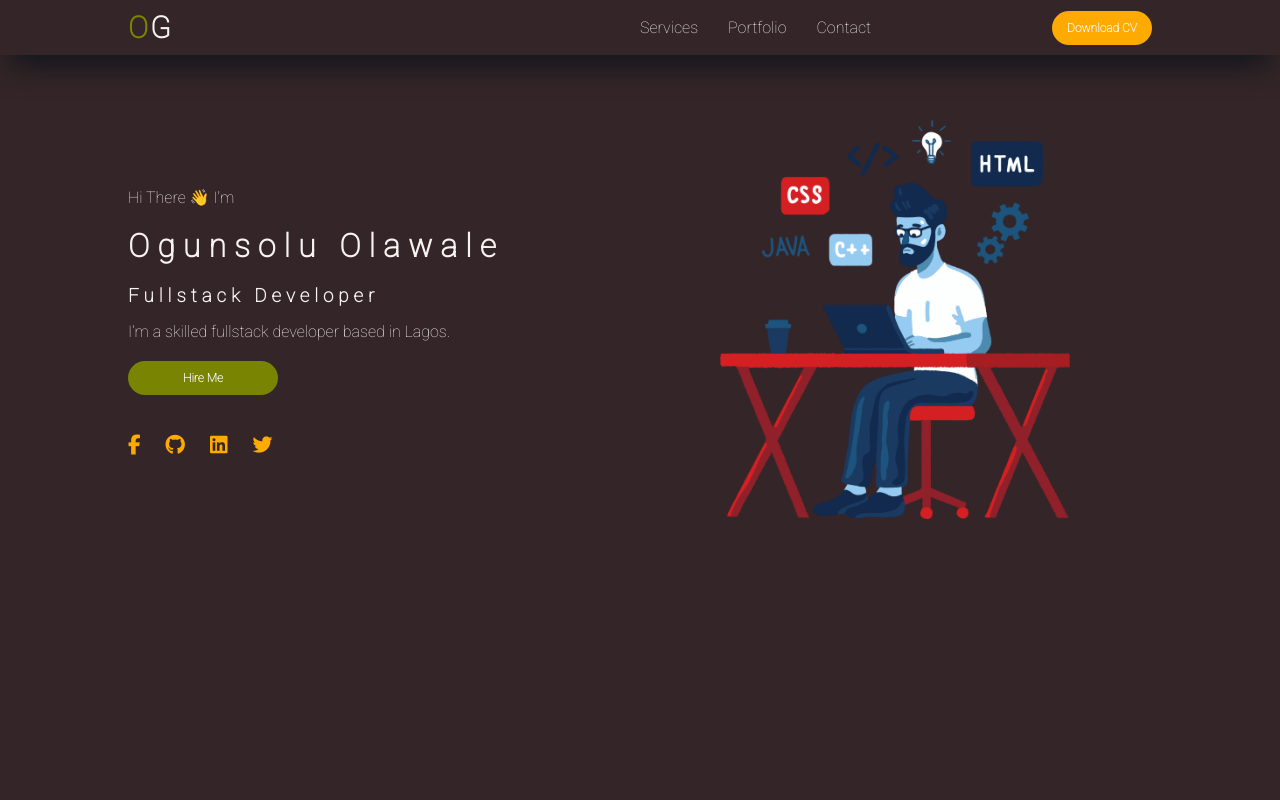
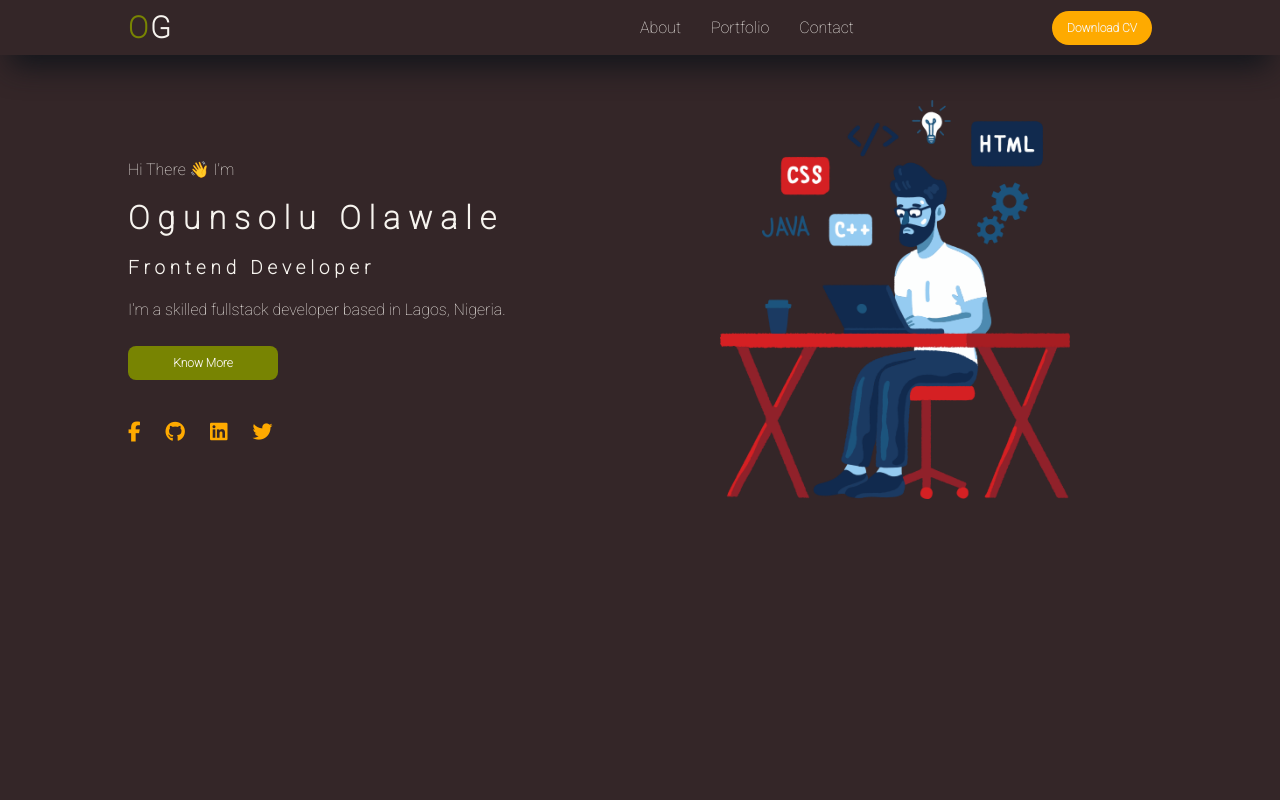
Before and after one commit to ogunsolu007/Portfolio, a React (Create React App) app: page / in a window 1280 px wide. Shown: the top 800 px of the page. Built offline with nearby package versions, Linux system fonts and the light colour scheme.

Commit message:
changes in some section

```diff
--- a/src/Components/Navbar/Navbar.jsx
+++ b/src/Components/Navbar/Navbar.jsx
@@ -32,14 +32,14 @@ const Navbar = () => {
         <div className={toggle ? "nav-lists nav-lists-expanded" : "nav-lists"}>
           <ul>
             <Link
-              to="services"
+              to="about"
               spy={true}
               smooth={true}
               offset={-70}
-              duration={500}
+              duration={2000}
             >
               <li className="nav-list">
-                <a href="#services">Services</a>
+                <a href="#about">About</a>
               </li>
             </Link>
             <Link
@@ -47,7 +47,7 @@ const Navbar = () => {
               spy={true}
               smooth={true}
               offset={-70}
-              duration={500}
+              duration={2000}
             >
               <li className="nav-list">
                 <a href="#porfolio">portfolio</a>
@@ -58,7 +58,7 @@ const Navbar = () => {
               spy={true}
               smooth={true}
               offset={-70}
-              duration={500}
+              duration={2000}
             >
               <li className="nav-list">
                 <a href="#contact">contact</a>
--- /dev/null
+++ b/src/Components/socials/Social.jsx
@@ -0,0 +1,45 @@
+import React from "react";
+
+const Social = () => {
+  return (
+    <div>
+      <div className="social-icons">
+        <a
+          href="https://web.facebook.com/ogunsoluqudus"
+          target="_blank"
+          rel="noopener noreferrer"
+        >
+          {" "}
+          <i class="fa-brands fa-facebook-f social-icon"></i>
+        </a>
+
+        <a
+          href="  https://github.com/ogunsolu007"
+          target="_blank"
+          rel="noopener noreferrer"
+        >
+          {" "}
+          <i class="fa-brands fa-github social-icon"></i>{" "}
+        </a>
+
+        <a
+          href="https://www.linkedin.com/in/ogunsoluqudus/"
+          target="_blank"
+          rel="noopener noreferrer"
+        >
+          <i class="fa-brands fa-linkedin social-icon"></i>
+        </a>
+        <a
+          href="https://twitter.com/Elec3fied"
+          target="_blank"
+          rel="noopener noreferrer"
+        >
+          {" "}
+          <i class="fa-brands fa-twitter social-icon"></i>
+        </a>
+      </div>
+    </div>
+  );
+};
+
+export default Social;
--- a/src/Container/Contact/Contact.jsx
+++ b/src/Container/Contact/Contact.jsx
@@ -2,6 +2,7 @@ import React, { useState } from "react";
 import "./contact.css";
 import "animate.css";
 import emailjs from "@emailjs/browser";
+import Social from "../../Components/socials/Social";
 
 const Contact = () => {
   const [formData, setFormData] = useState({
@@ -52,12 +53,7 @@ const Contact = () => {
             want a quick chat - you can find me on social media or you can send
             me a message here!
           </p>
-          <div className="social-icons">
-            <i class="fa-brands fa-facebook-f social-icon"></i>
-            <i class="fa-brands fa-github social-icon"></i>
-            <i class="fa-brands fa-linkedin social-icon"></i>
-            <i class="fa-brands fa-twitter social-icon"></i>
-          </div>
+          <Social/>
         </div>
         <div className="col">
           <div className="form">
--- a/src/Container/Services/Services.jsx
+++ b/src/Container/Services/Services.jsx
@@ -3,7 +3,7 @@ import "./services.css";
 import Techstack from "../../Components/TechStack/Techstack";
 const Services = () => {
   return (
-    <div className="services" id="services">
+    <div className="services" id="about">
       <div className="services_container container">
         <p className="title">Services</p>
         <h1 className="subtitle">
--- a/src/Container/header/Header.jsx
+++ b/src/Container/header/Header.jsx
@@ -2,6 +2,8 @@ import React from "react";
 import man from "../../assests/cherry-689.png";
 import "./header.css";
 import "animate.css";
+import Social from "../../Components/socials/Social";
+import { Link, animateScroll as scroll } from "react-scroll";
 
 const Header = () => {
   return (
@@ -11,15 +13,18 @@ const Header = () => {
           <div className="header-col" data-aos="fade-up">
             <p>Hi There 👋 I'm</p>
             <h1>Ogunsolu Olawale</h1>
-            <h3>Fullstack Developer</h3>
-            <p>I’m a skilled fullstack developer based in Lagos.</p>
-            <button className=" btn-hire">Hire Me</button>
-            <div className="social-icons">
-              <i class="fa-brands fa-facebook-f social-icon"></i>
-              <i class="fa-brands fa-github social-icon"></i>
-              <i class="fa-brands fa-linkedin social-icon"></i>
-              <i class="fa-brands fa-twitter social-icon"></i>
-            </div>
+            <h3>Frontend Developer</h3>
+            <p className="sec_p">I’m a skilled fullstack developer based in Lagos, Nigeria.</p>
+            <Link
+              to="services"
+              spy={true}
+              smooth={true}
+              offset={-70}
+              duration={2000}
+            >
+              <button className=" btn-know">Know More</button>
+            </Link>
+            <Social />
           </div>
           <div className="header-col header-col-img" data-aos="fade-down-left">
             <img src={man} alt="headerimage" className="header-img" />
--- a/src/Container/header/header.css
+++ b/src/Container/header/header.css
@@ -9,13 +9,16 @@
   display: flex;
   align-items: center;
   justify-content: center;
-  padding-top: 50px;
+  padding-top: 30px;
 }
 .header-col {
   flex: 1;
 }
 .header-col p {
   margin-bottom: 20px;
+}
+.sec_p{
+  line-height: 2;
 }
 .header-col h1 {
   letter-spacing: 8px;
@@ -25,12 +28,12 @@
   margin-bottom: 15px;
   letter-spacing: 5px;
 }
-.btn-hire {
+.btn-know {
   background-color: var(--vibrant-green);
   width: 150px;
   margin-bottom: 40px;
   padding: 10px;
-  border-radius: 500px;
+  border-radius: 8px;
   border: none;
   outline: none;
   cursor: pointer;
--- a/src/index.css
+++ b/src/index.css
@@ -11,7 +11,7 @@
   --vibrant-green: #788402;
   --white: #f7f4ef;
 }
-::-webkit-scrollbar {
+/* ::-webkit-scrollbar {
   width: 5px;
 }
 ::-webkit-scrollbar-thumb {
@@ -21,7 +21,7 @@
 }
 ::-webkit-scrollbar-thumb:hover {
   background: var(--yellow);
-}
+} */
 
 .container {
   max-width: 80%;
```
